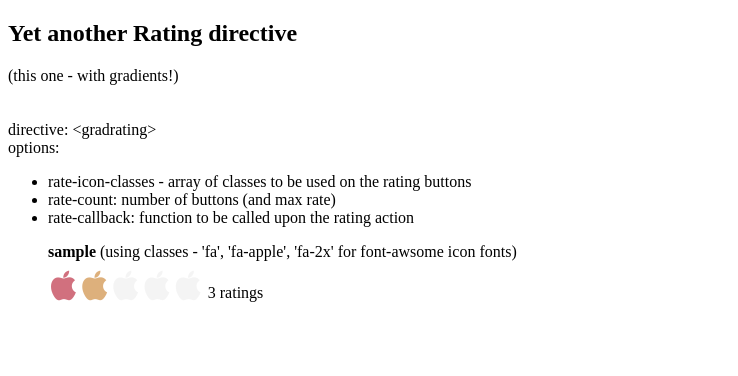
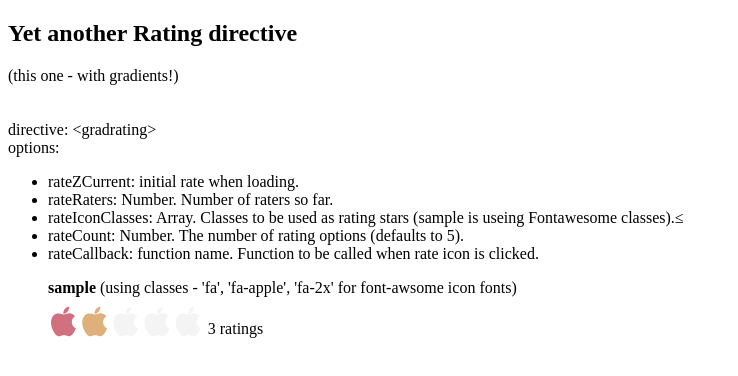
Before and after one commit to zivpug/gradrating, a website: page index.html in a window 1280 px wide. Shown: the whole page, without its empty margins (0-738 px from the left). Drawn offline with Linux system fonts and the light colour scheme.

```diff
--- a/index.html
+++ b/index.html
@@ -33,9 +33,12 @@
                 <blockqoute>
                 options:
                 <ul>
-            <li>rate-icon-classes - array of classes to be used on the rating buttons<br></li>
-            <li>rate-count: number of buttons (and max rate)<br></li>
-            <li>rate-callback: function to be called upon the rating action</li>
+                    <li>rateZCurrent: initial rate when loading.</li>
+                    <li>rateRaters: Number. Number of raters so far.</li>
+                    <li>rateIconClasses: Array. Classes to be used as rating stars (sample is useing Fontawesome classes).≤</li>
+                    <li>rateCount: Number. The number of rating options (defaults to 5).</li>
+                    <li>rateCallback: function name. Function to be called when rate icon is clicked.</li>
+
             </ul>
                 </blockqoute>
 
```
